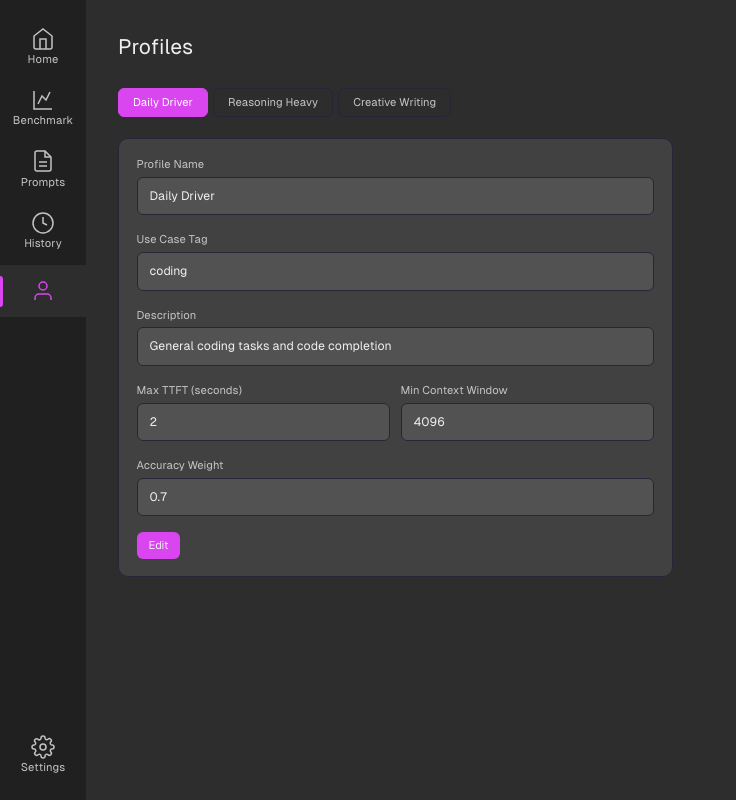
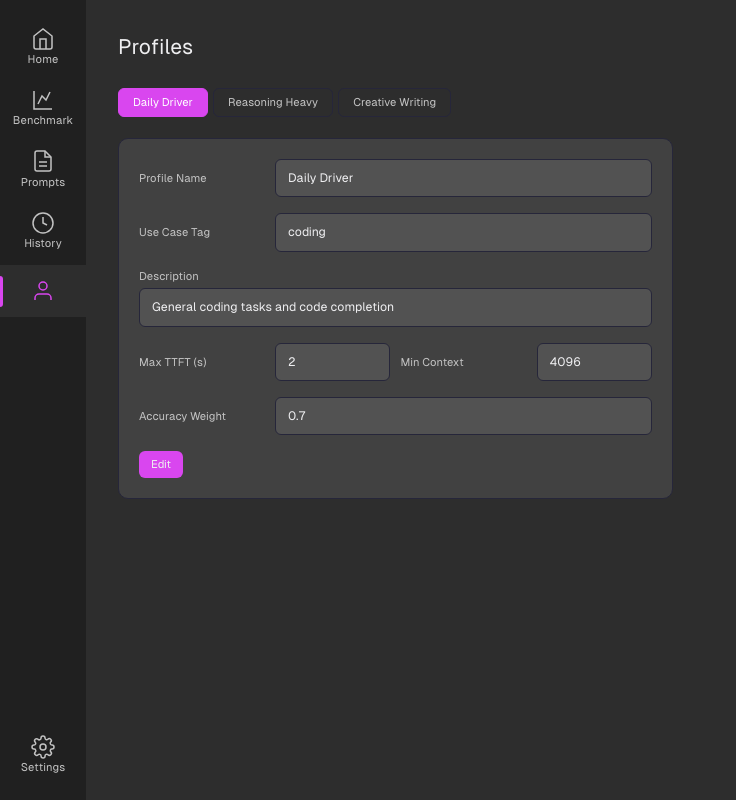
Before and after one commit to caasion/local-bench, a React (Vite) app: page / in a window 1280 px wide. Both pictures are taken after a click on the button "Profiles". Shown: the whole page, without its empty margins (0-736 px from the left). Built offline with nearby package versions, Linux system fonts and the light colour scheme.

Commit message:
refactor: Profiles into its own component

```diff
--- /dev/null
+++ b/src/ProfileCard.tsx
@@ -0,0 +1,123 @@
+import type { MockProfile } from "./mockData";
+
+interface ProfileCardProps {
+  profile: MockProfile;
+  isEditing: boolean;
+  editDraft: MockProfile | null;
+  onEdit: () => void;
+  onSave: () => void;
+  onCancel: () => void;
+  onDraftChange: (draft: MockProfile) => void;
+}
+
+export function ProfileCard({
+  profile,
+  isEditing,
+  editDraft,
+  onEdit,
+  onSave,
+  onCancel,
+  onDraftChange,
+}: ProfileCardProps) {
+  if (isEditing && editDraft) {
+    return (
+      <div className="profile-card">
+        <div className="form-row">
+          <label className="form-label">Profile Name</label>
+          <input
+            className="form-input"
+            type="text"
+            value={editDraft.name}
+            onChange={(e) => onDraftChange({ ...editDraft, name: e.target.value })}
+          />
+        </div>
+        <div className="form-row">
+          <label className="form-label">Use Case Tag</label>
+          <input
+            className="form-input"
+            type="text"
+            value={editDraft.use_case_tag}
+            onChange={(e) => onDraftChange({ ...editDraft, use_case_tag: e.target.value })}
+          />
+        </div>
+        <div className="form-group">
+          <label className="form-label">Description</label>
+          <textarea
+            className="form-input form-textarea"
+            value={editDraft.description ?? ""}
+            onChange={(e) => onDraftChange({ ...editDraft, description: e.target.value || null })}
+            rows={3}
+          />
+        </div>
+        <div className="grid grid-cols-2 gap-3">
+          <div className="form-row">
+            <label className="form-label">Max TTFT (s)</label>
+            <input
+              className="form-input"
+              type="number"
+              value={editDraft.max_ttft_seconds ?? ""}
+              onChange={(e) => onDraftChange({ ...editDraft, max_ttft_seconds: e.target.value ? Number(e.target.value) : null })}
+            />
+          </div>
+          <div className="form-row">
+            <label className="form-label">Min Context</label>
+            <input
+              className="form-input"
+              type="number"
+              value={editDraft.min_context_window ?? ""}
+              onChange={(e) => onDraftChange({ ...editDraft, min_context_window: e.target.value ? Number(e.target.value) : null })}
+            />
+          </div>
+        </div>
+        <div className="form-row">
+          <label className="form-label">Accuracy Weight</label>
+          <input
+            className="form-input"
+            type="number"
+            step="0.1"
+            value={editDraft.accuracy_weight ?? ""}
+            onChange={(e) => onDraftChange({ ...editDraft, accuracy_weight: e.target.value ? Number(e.target.value) : null })}
+          />
+        </div>
+        <div className="flex gap-2 mt-2">
+          <button className="btn btn--primary btn--sm" onClick={onSave}>Save</button>
+          <button className="btn btn--ghost btn--sm" onClick={onCancel}>Cancel</button>
+        </div>
+      </div>
+    );
+  }
+
+  return (
+    <div className="profile-card">
+      <div className="form-row">
+        <label className="form-label">Profile Name</label>
+        <div className="form-value-display">{profile.name}</div>
+      </div>
+      <div className="form-row">
+        <label className="form-label">Use Case Tag</label>
+        <div className="form-value-display">{profile.use_case_tag}</div>
+      </div>
+      <div className="form-group">
+        <label className="form-label">Description</label>
+        <div className="form-value-display">{profile.description || "—"}</div>
+      </div>
+      <div className="grid grid-cols-2 gap-3">
+        <div className="form-row">
+          <label className="form-label">Max TTFT (s)</label>
+          <div className="form-value-display">{profile.max_ttft_seconds ?? "—"}</div>
+        </div>
+        <div className="form-row">
+          <label className="form-label">Min Context</label>
+          <div className="form-value-display">{profile.min_context_window ?? "—"}</div>
+        </div>
+      </div>
+      <div className="form-row">
+        <label className="form-label">Accuracy Weight</label>
+        <div className="form-value-display">{profile.accuracy_weight ?? "—"}</div>
+      </div>
+      <div className="flex gap-2 mt-2">
+        <button className="btn btn--primary btn--sm" onClick={onEdit}>Edit</button>
+      </div>
+    </div>
+  );
+}
--- a/src/ProfilesPage.tsx
+++ b/src/ProfilesPage.tsx
@@ -1,6 +1,6 @@
 import { useState } from "react";
-import { MOCK_PROFILES, MOCK_HISTORY, type MockProfile } from "./mockData";
-import { ResultCard } from "./ResultCard";
+import { MOCK_PROFILES, type MockProfile } from "./mockData";
+import { ProfileCard } from "./ProfileCard";
 
 export function ProfilesPage() {
   const [profiles, setProfiles] = useState<MockProfile[]>([...MOCK_PROFILES]);
@@ -9,7 +9,6 @@ export function ProfilesPage() {
   const [editDraft, setEditDraft] = useState<MockProfile | null>(null);
 
   const selected = profiles.find((p) => p.id === selectedId);
-  const latestRun = MOCK_HISTORY[0];
 
   const startEdit = (p: MockProfile) => {
     setEditingId(p.id);
@@ -27,7 +26,7 @@ export function ProfilesPage() {
     cancelEdit();
   };
 
-  const isEditing = editingId === selectedId && editDraft;
+  const isEditing = editingId === selectedId;
 
   return (
     <div className="page">
@@ -52,104 +51,16 @@ export function ProfilesPage() {
             ))}
           </div>
 
-          {selected && !isEditing && (
-            <div className="bg-[var(--bg-card)] border border-[var(--border)] rounded-[var(--radius-md)] p-5">
-              <div className="form-group">
-                <label className="form-label">Profile Name</label>
-                <div className="form-value-display">{selected.name}</div>
-              </div>
-              <div className="form-group">
-                <label className="form-label">Use Case Tag</label>
-                <div className="form-value-display">{selected.use_case_tag}</div>
-              </div>
-              <div className="form-group">
-                <label className="form-label">Description</label>
-                <div className="form-value-display">{selected.description || "—"}</div>
-              </div>
-              <div className="grid grid-cols-2 gap-3">
-                <div className="form-group">
-                  <label className="form-label">Max TTFT (seconds)</label>
-                  <div className="form-value-display">{selected.max_ttft_seconds ?? "—"}</div>
-                </div>
-                <div className="form-group">
-                  <label className="form-label">Min Context Window</label>
-                  <div className="form-value-display">{selected.min_context_window ?? "—"}</div>
-                </div>
-              </div>
-              <div className="form-group">
-                <label className="form-label">Accuracy Weight</label>
-                <div className="form-value-display">{selected.accuracy_weight ?? "—"}</div>
-              </div>
-              <div className="flex gap-2 mt-2">
-                <button className="btn btn--primary btn--sm" onClick={() => startEdit(selected)}>Edit</button>
-              </div>
-            </div>
-          )}
-
-          {isEditing && editDraft && (
-            <div className="bg-[var(--bg-card)] border border-[var(--border)] rounded-[var(--radius-md)] p-5">
-              <div className="form-group">
-                <label className="form-label">Profile Name</label>
-                <input
-                  className="form-input"
-                  type="text"
-                  value={editDraft.name}
-                  onChange={(e) => setEditDraft({ ...editDraft, name: e.target.value })}
-                />
-              </div>
-              <div className="form-group">
-                <label className="form-label">Use Case Tag</label>
-                <input
-                  className="form-input"
-                  type="text"
-                  value={editDraft.use_case_tag}
-                  onChange={(e) => setEditDraft({ ...editDraft, use_case_tag: e.target.value })}
-                />
-              </div>
-              <div className="form-group">
-                <label className="form-label">Description</label>
-                <input
-                  className="form-input"
-                  type="text"
-                  value={editDraft.description ?? ""}
-                  onChange={(e) => setEditDraft({ ...editDraft, description: e.target.value || null })}
-                />
-              </div>
-              <div className="grid grid-cols-2 gap-3">
-                <div className="form-group">
-                  <label className="form-label">Max TTFT (seconds)</label>
-                  <input
-                    className="form-input"
-                    type="number"
-                    value={editDraft.max_ttft_seconds ?? ""}
-                    onChange={(e) => setEditDraft({ ...editDraft, max_ttft_seconds: e.target.value ? Number(e.target.value) : null })}
-                  />
-                </div>
-                <div className="form-group">
-                  <label className="form-label">Min Context Window</label>
-                  <input
-                    className="form-input"
-                    type="number"
-                    value={editDraft.min_context_window ?? ""}
-                    onChange={(e) => setEditDraft({ ...editDraft, min_context_window: e.target.value ? Number(e.target.value) : null })}
-                  />
-                </div>
-              </div>
-              <div className="form-group">
-                <label className="form-label">Accuracy Weight</label>
-                <input
-                  className="form-input"
-                  type="number"
-                  step="0.1"
-                  value={editDraft.accuracy_weight ?? ""}
-                  onChange={(e) => setEditDraft({ ...editDraft, accuracy_weight: e.target.value ? Number(e.target.value) : null })}
-                />
-              </div>
-              <div className="flex gap-2 mt-2">
-                <button className="btn btn--primary btn--sm" onClick={saveEdit}>Save</button>
-                <button className="btn btn--ghost btn--sm" onClick={cancelEdit}>Cancel</button>
-              </div>
-            </div>
+          {selected && (
+            <ProfileCard
+              profile={selected}
+              isEditing={isEditing}
+              editDraft={editDraft}
+              onEdit={() => startEdit(selected)}
+              onSave={saveEdit}
+              onCancel={cancelEdit}
+              onDraftChange={setEditDraft}
+            />
           )}
         </div>
       </div>
```
